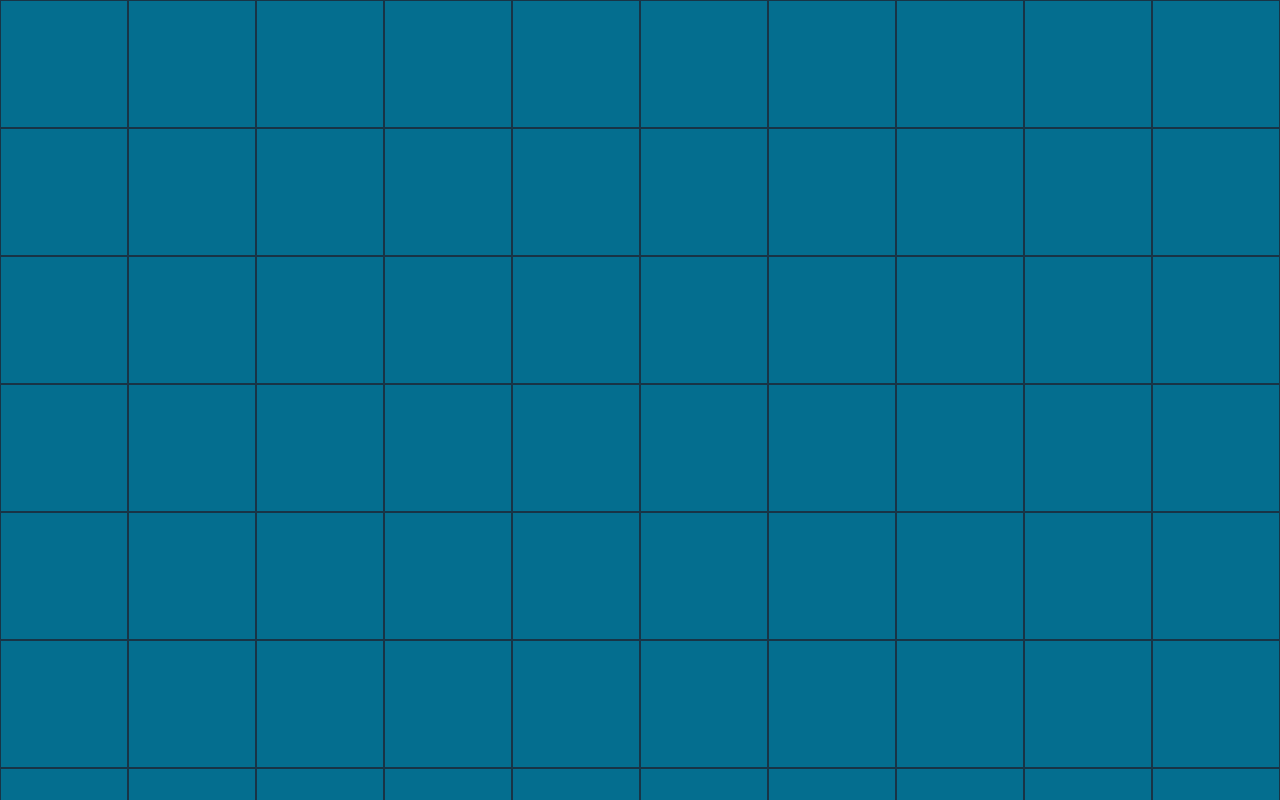
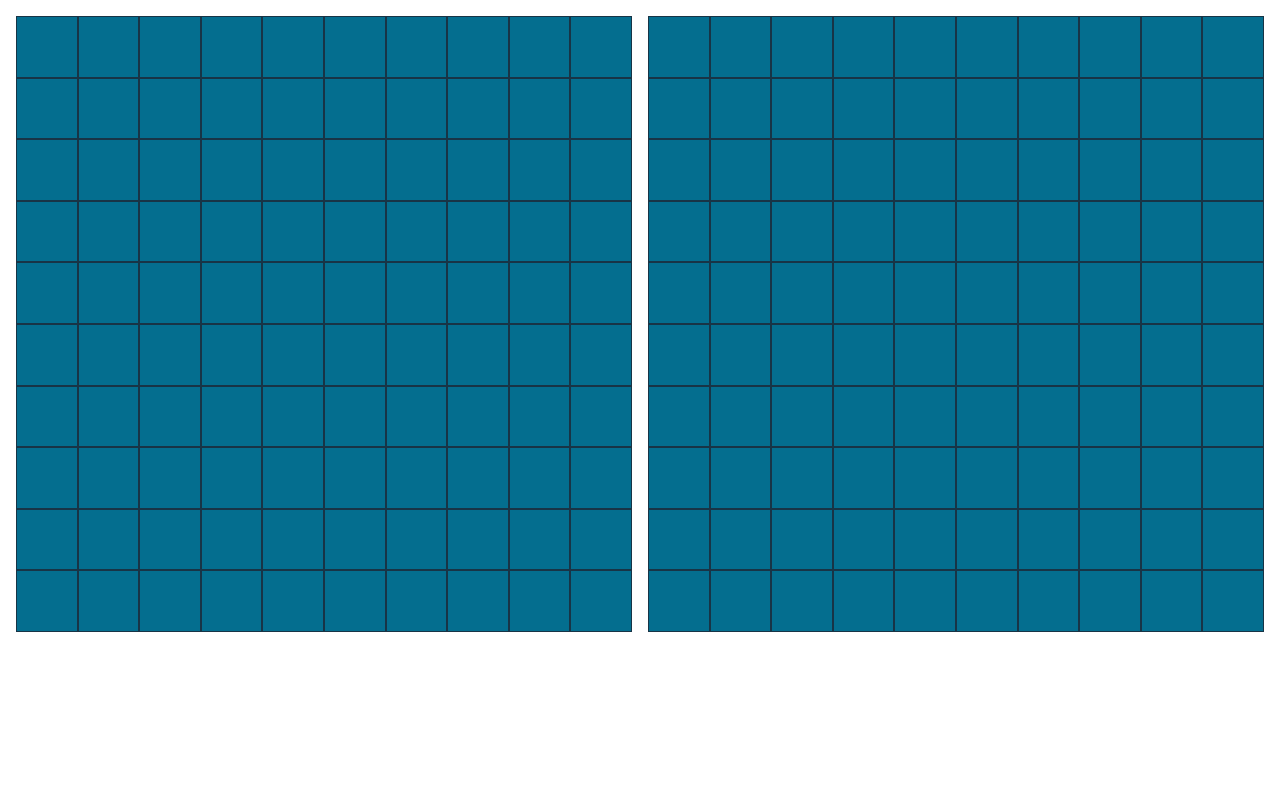
Before and after one commit to ClaudeDebussy/odin-battleship, a website built with webpack: page src/index.html in a window 1280 px wide. Shown: the top 800 px of the page. Built offline with nearby package versions, Linux system fonts and the light colour scheme.

Commit message:
Debug renderNewBoards

```diff
--- a/src/index.html
+++ b/src/index.html
@@ -7,8 +7,8 @@
   </head>
   <body>
     <div class="container">
-      <div id="player1BoardContainer"></div>
-      <div id="player2BoardContainer"></div>
+      <div class="boardContainer"></div>
+      <div class="boardContainer"></div>
     </div>
 
     <!-- <script type="module" src="./index.js"></script> -->
--- a/src/styles.css
+++ b/src/styles.css
@@ -80,13 +80,23 @@ h6 {
 }
 
 body {
-  height: 100%;
+  width: 100%;
+  min-height: 100vh;
 }
 
-#player1BoardContainer {
+.container {
+  width: 100%;
+  margin: 1em 0;
+  padding: 0 1em;
+
+  display: flex;
+  gap: 1em;
+}
+
+.boardContainer {
   display: grid;
   grid-template-columns: repeat(10, 1fr);
-  width: 100%;
+  flex: 1 1 0;
 }
 
 .cell {
--- a/src/ui.js
+++ b/src/ui.js
@@ -14,7 +14,7 @@ export function newGame(players = undefined) {
   }
   player1.gameboard.reset()
   player2.gameboard.reset()
-  renderNewBoard(player1, player2)
+  renderNewBoards(player1, player2)
 }
 
 export function rename(player, newName) {
@@ -29,25 +29,37 @@ export function rename(player, newName) {
   player.name = newName
 }
 
-function renderNewBoard(player1, player2) {
-  const player1Board = player1.gameboard
-  const player2Board = player2.gameboard
-  const totalCells = player1Board.width * player1Board.height
+function renderNewBoards(player1, player2) {
+  const boardExample = player1.gameboard
+  const width = boardExample.width
+  const height = boardExample.height
 
-  const board = document.createDocumentFragment()
+  assembleBoard(width, height)
+}
+
+function assembleBoard(width, height) {
+  const totalCells = width * height
+  const players = ['player1', 'player2']
+  const boardContainers = document.querySelectorAll('.boardContainer')
+  for (let i = 0; i < players.length; i++) {
+    const boardFragment = boardFragmentCreator(totalCells)
+    const targetBoardContainer = boardContainers[i]
+    console.log(targetBoardContainer)
+    targetBoardContainer.classList.add(`${players[i]}`)
+    targetBoardContainer.append(boardFragment)
+
+    assignCoordsAsClassToCells(targetBoardContainer, width, height)
+  }
+}
+
+function boardFragmentCreator(totalCells) {
+  let boardFragment = document.createDocumentFragment()
   for (let i = 0; i < totalCells; i++) {
     const cell = document.createElement('button')
     cell.classList.add('cell')
-    board.append(cell)
+    boardFragment.append(cell)
   }
-  const player1BoardContainer = document.getElementById('player1BoardContainer')
-  player1BoardContainer.classList.add('test')
-  player1BoardContainer.append(board)
-  assignCoordsAsClassToCells(
-    player1BoardContainer,
-    player1Board.width,
-    player1Board.height,
-  )
+  return boardFragment
 }
 
 function assignCoordsAsClassToCells(board, width, height) {
```
